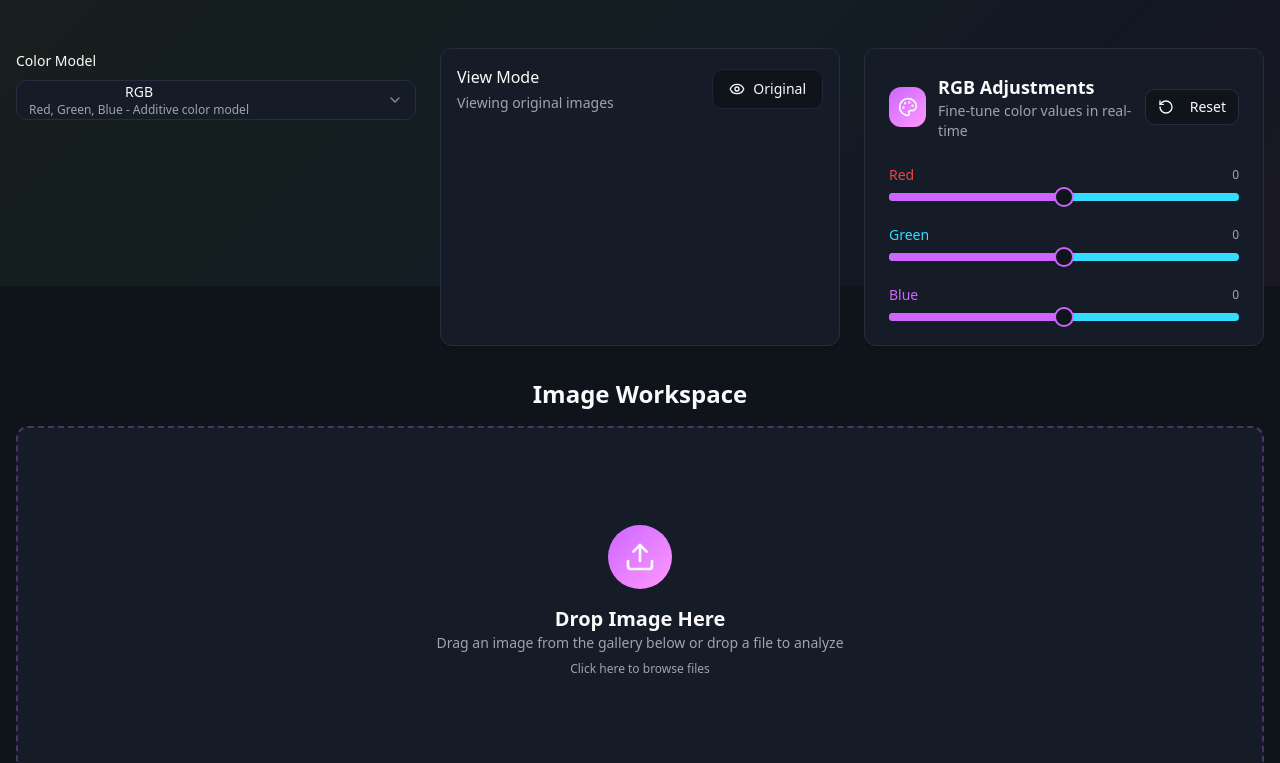
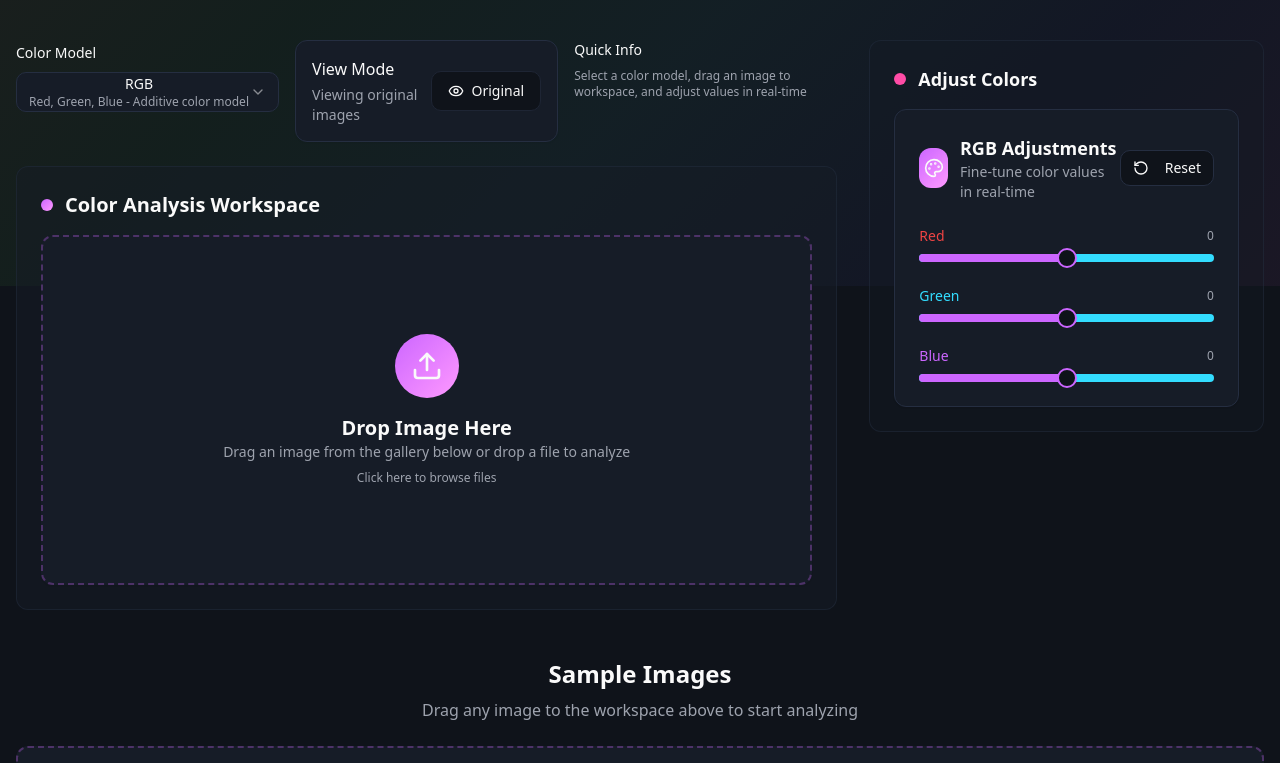
Before and after one commit to HemanthReddy153/spectrum-explorer, a React (Vite) app: page / in a window 1280 px wide. Shown: the part 514-1277 px from the top of the page. Built offline with nearby package versions, Linux system fonts and the light colour scheme.

Commit message:
Fix color application and update UI
Corrected the color adjustment functionality to apply only to the dropped image. Updated the landing page UI for a more user-friendly experience.

```diff
--- a/src/components/ImageGallery.tsx
+++ b/src/components/ImageGallery.tsx
@@ -11,7 +11,6 @@ import demoKrishna from "@/assets/demo-krishna.jpg";
 interface ImageGalleryProps {
   selectedModel: ColorModel;
   showOriginal: boolean;
-  adjustments?: ColorAdjustments;
 }
 
 interface ImageInfo {
@@ -28,7 +27,7 @@ const demoImages: ImageInfo[] = [
   { id: '4', src: demoKrishna, title: 'Lord Krishna', type: 'demo' },
 ];
 
-export function ImageGallery({ selectedModel, showOriginal, adjustments }: ImageGalleryProps) {
+export function ImageGallery({ selectedModel, showOriginal }: ImageGalleryProps) {
   const [images, setImages] = useState<ImageInfo[]>(demoImages);
   const [hoveredImage, setHoveredImage] = useState<string | null>(null);
   const [mousePos, setMousePos] = useState({ x: 0, y: 0 });
@@ -92,20 +91,15 @@ export function ImageGallery({ selectedModel, showOriginal, adjustments }: Image
     canvas.height = image.naturalHeight;
     ctx.drawImage(image, 0, 0);
 
-    // Check if any adjustments have been made
-    const hasAdjustments = adjustments && Object.values(adjustments).some(modelAdjustments =>
-      modelAdjustments && Object.values(modelAdjustments).some(value => value !== 0)
-    );
-
-    // Show transformations if not showing original OR if adjustments have been made
-    if (!showOriginal || hasAdjustments) {
+    // Gallery images always show original or color model view only (no adjustments)
+    if (!showOriginal) {
       const imageData = ctx.getImageData(0, 0, canvas.width, canvas.height);
-      const transformedData = transformImageData(imageData, selectedModel, adjustments);
+      const transformedData = transformImageData(imageData, selectedModel);
       ctx.putImageData(transformedData, 0, 0);
     }
-  }, [showOriginal, selectedModel, adjustments]);
+  }, [showOriginal, selectedModel]);
 
-  // Redraw all canvases when adjustments, model, or view mode changes
+  // Redraw all canvases when model or view mode changes
   useEffect(() => {
     Object.keys(canvasRefs.current).forEach((imageId) => {
       const canvas = canvasRefs.current[imageId];
@@ -114,7 +108,7 @@ export function ImageGallery({ selectedModel, showOriginal, adjustments }: Image
         drawImageOnCanvas(image, canvas);
       }
     });
-  }, [drawImageOnCanvas, adjustments, selectedModel, showOriginal]);
+  }, [drawImageOnCanvas, selectedModel, showOriginal]);
 
   return (
     <div className="space-y-6">
--- a/src/pages/Index.tsx
+++ b/src/pages/Index.tsx
@@ -17,11 +17,15 @@ const Index = () => {
       {/* Background gradient effect */}
       <div className="fixed inset-0 bg-gradient-rainbow opacity-5 pointer-events-none"></div>
 
-      <div className="relative z-10 container mx-auto px-4 py-8">
+      <div className="relative z-10 container mx-auto px-4 py-6">
         <ColorMagicHeader />
 
-        {/* Controls Section */}
-        <div className="grid lg:grid-cols-3 md:grid-cols-2 gap-6 mb-8">
+        {/* Main Content - Two Column Layout */}
+        <div className="grid lg:grid-cols-3 gap-8">
+          {/* Left Column - Controls and Workspace */}
+          <div className="lg:col-span-2 space-y-6">
+            {/* Controls Section - Compact Row */}
+            <div className="grid md:grid-cols-3 gap-4">
               <ColorModelSelector
                 selectedModel={selectedModel}
                 onModelChange={setSelectedModel}
@@ -31,28 +35,54 @@ const Index = () => {
                 onToggle={() => setShowOriginal(!showOriginal)}
                 selectedModel={selectedModel}
               />
-          <ColorAdjustmentPanel
-            selectedModel={selectedModel}
-            onAdjustmentChange={setAdjustments}
-          />
+              <div className="md:col-span-1">
+                <div className="text-sm font-medium mb-2">Quick Info</div>
+                <p className="text-xs text-muted-foreground">
+                  Select a color model, drag an image to workspace, and adjust values in real-time
+                </p>
+              </div>
             </div>
 
-        {/* Image Workspace */}
-        <div className="mb-8">
-          <h2 className="text-2xl font-bold mb-4 text-center">Image Workspace</h2>
+            {/* Image Workspace - Prominent */}
+            <div className="bg-card/50 rounded-xl p-6 border border-border/50">
+              <div className="flex items-center gap-3 mb-4">
+                <div className="w-3 h-3 rounded-full bg-gradient-primary"></div>
+                <h2 className="text-xl font-semibold">Color Analysis Workspace</h2>
+              </div>
               <ImageWorkspace
                 selectedModel={selectedModel}
                 showOriginal={showOriginal}
                 adjustments={adjustments}
               />
             </div>
+          </div>
 
-        {/* Main Gallery */}
+          {/* Right Column - Adjustments */}
+          <div className="space-y-6">
+            <div className="bg-card/30 rounded-xl p-6 border border-border/50 sticky top-6">
+              <div className="flex items-center gap-3 mb-4">
+                <div className="w-3 h-3 rounded-full bg-accent"></div>
+                <h3 className="text-lg font-semibold">Adjust Colors</h3>
+              </div>
+              <ColorAdjustmentPanel
+                selectedModel={selectedModel}
+                onAdjustmentChange={setAdjustments}
+              />
+            </div>
+          </div>
+        </div>
+
+        {/* Gallery Section - Below */}
+        <div className="mt-12">
+          <div className="text-center mb-6">
+            <h2 className="text-2xl font-bold mb-2">Sample Images</h2>
+            <p className="text-muted-foreground">Drag any image to the workspace above to start analyzing</p>
+          </div>
           <ImageGallery
             selectedModel={selectedModel}
             showOriginal={showOriginal}
-          adjustments={adjustments}
           />
+        </div>
       </div>
     </div>
   );
```
Lines whose indentation alone changed are shown as unchanged.
